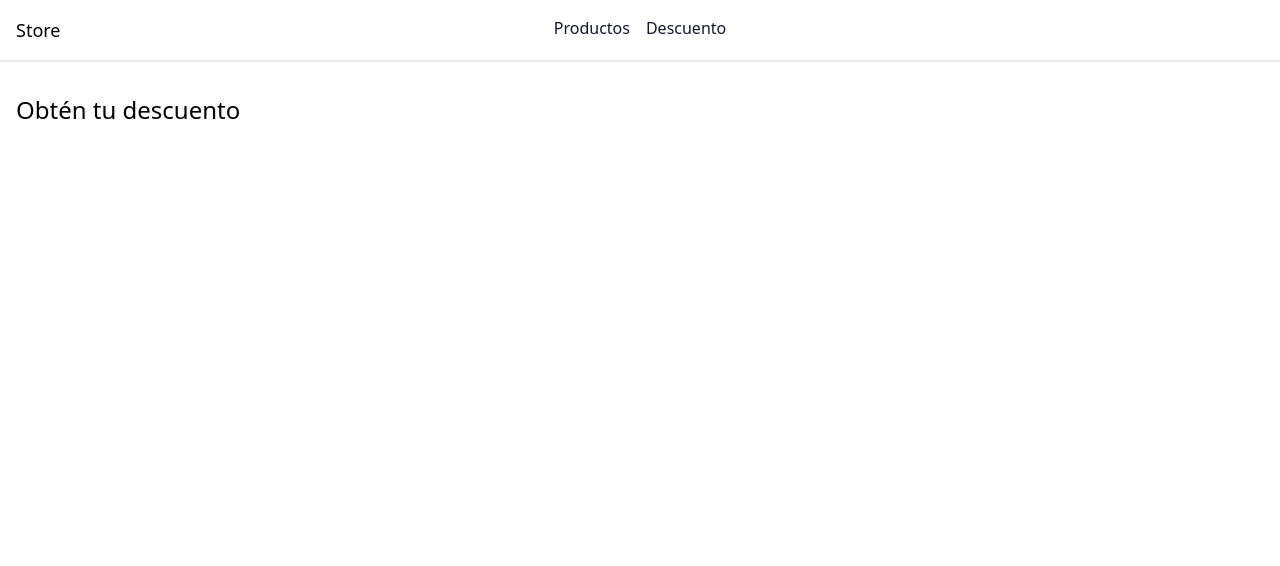
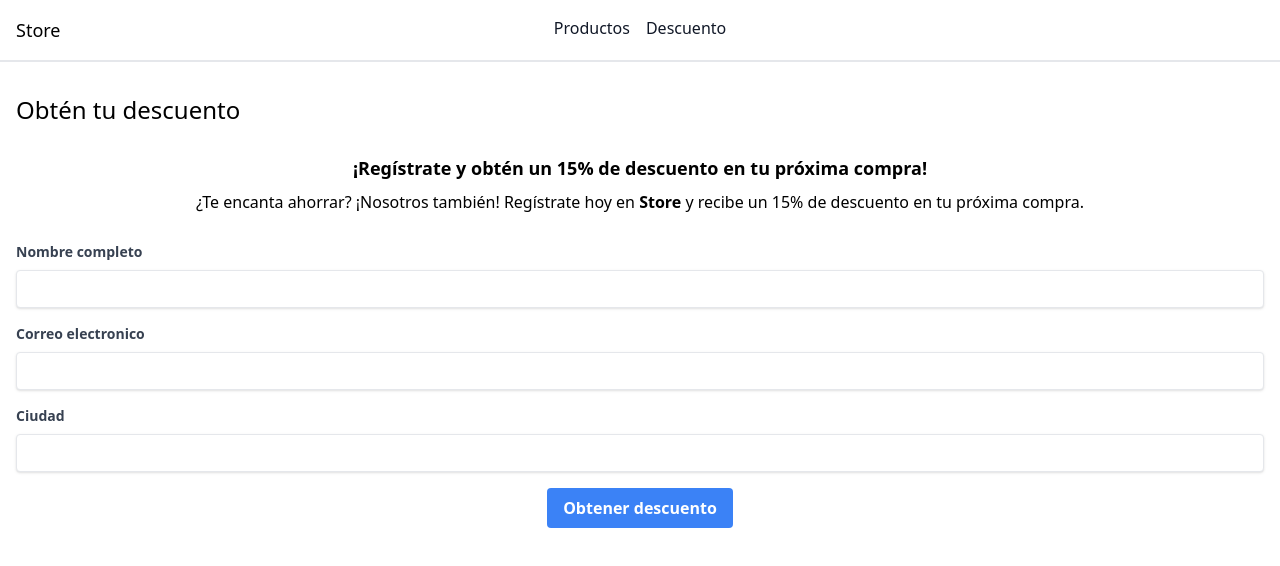
Before and after one commit to jtrocha4/store_diplomado, a React (Vite) app: page /get-your-discount in a window 1280 px wide. Shown: the top 566 px of the page. Built offline with nearby package versions, Linux system fonts and the light colour scheme; no server answers.

Commit message:
feat(Components): FormDiscount

```diff
--- a/src/Pages/GetYourDiscount.jsx
+++ b/src/Pages/GetYourDiscount.jsx
@@ -1,9 +1,17 @@
 import React from 'react'
+import FormDiscount from '../components/FormDiscount'
 
 function GetYourDiscount () {
   return (
     <div>
       <h1 className='text-2xl'>Obtén tu descuento</h1>
+      <section className='my-7'>
+        <article className='my-7 text-center'>
+          <h3 className='font-semibold text-lg m-2'>¡Regístrate y obtén un 15% de descuento en tu próxima compra!</h3>
+          <p>¿Te encanta ahorrar? ¡Nosotros también! Regístrate hoy en <span className='font-semibold'>Store</span> y recibe un 15% de descuento en tu próxima compra.</p>
+        </article>
+        <FormDiscount />
+      </section>
     </div>
   )
 }
--- a/src/Pages/Home.jsx
+++ b/src/Pages/Home.jsx
@@ -3,7 +3,12 @@ import React from 'react'
 const Home = () => {
   return (
     <div>
-      <h1 className='text-2xl'>Inicio</h1>
+      <section>
+        <h3 className='text-xl mb-4'>Bienvenido a Store</h3>
+        <p className='text-justify'>
+          En Store, nos dedicamos a ofrecerte productos de alta calidad que harán tu día a día más fácil y especial. Nos apasiona brindarte la mejor experiencia de compra, combinando lo último en tendencias con precios accesibles.
+        </p>
+      </section>
     </div>
   )
 }
--- /dev/null
+++ b/src/components/FormDiscount.jsx
@@ -0,0 +1,35 @@
+import React from 'react'
+
+const FormDiscount = () => {
+  return (
+    <div>
+      <form action=''>
+        <div className='mb-4'>
+          <label className='block text-gray-700 text-sm font-bold mb-2' for='name'>
+            Nombre completo
+          </label>
+          <input required className='shadow appearance-none border rounded w-full py-2 px-3 text-gray-700 leading-tight focus:outline-none focus:shadow-outline' id='nombre' type='text' />
+        </div>
+        <div className='mb-4'>
+          <label className='block text-gray-700 text-sm font-bold mb-2' for='email'>
+            Correo electronico
+          </label>
+          <input required className='shadow appearance-none border rounded w-full py-2 px-3 text-gray-700 leading-tight focus:outline-none focus:shadow-outline' id='email' type='text' />
+        </div>
+        <div className='mb-4'>
+          <label className='block text-gray-700 text-sm font-bold mb-2' for='city'>
+            Ciudad
+          </label>
+          <input required className='shadow appearance-none border rounded w-full py-2 px-3 text-gray-700 leading-tight focus:outline-none focus:shadow-outline' id='city' type='text' />
+        </div>
+        <div className='flex justify-center'>
+          <button className='bg-blue-500 hover:bg-blue-700 text-white font-bold py-2 px-4 rounded focus:outline-none focus:shadow-outline' type='button'>
+            Obtener descuento
+          </button>
+        </div>
+      </form>
+    </div>
+  )
+}
+
+export default FormDiscount
--- a/src/components/Navbar.jsx
+++ b/src/components/Navbar.jsx
@@ -1,7 +1,7 @@
 import React from 'react'
 import { Link } from 'react-router-dom'
 
-function Navbar () {
+const Navbar = () => {
   return (
     <nav className='bg-white grid grid-cols-3 py-4 px-4 border-b-2'>
       <div className='flex justify-start'>
```
